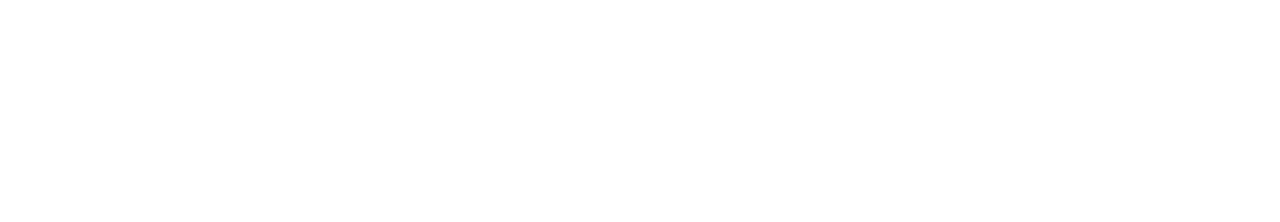
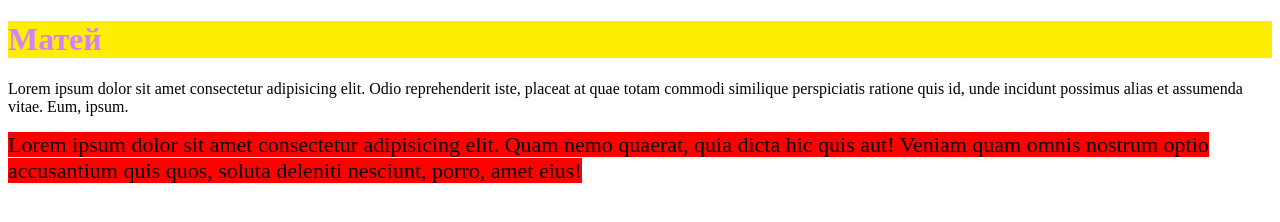
Before and after one commit to vepaks/ExamplesHTMLCSS, a plain HTML site: page index.html in a window 1280 px wide. Drawn offline with Linux system fonts and the light colour scheme.

Commit message:
15.12.2021

```diff
--- a/css/style.css
+++ b/css/style.css
@@ -0,0 +1,33 @@
+/*
+
+прериоритети
+от най-ниско до най-високо
+* {}
+p{}
+.class-name {}
+# id-name {}
+inline-style
+
+при съчетавене прериоритета се сборуват
+
+*/
+
+
+.header {
+    color: rgb(214, 127, 255);
+    background-color: rgb(255, 238, 0);
+}
+
+.ull {
+    color: red;
+    background-color: royalblue;
+}
+
+p mark {
+    background-color: red;
+}
+
+mark{
+    font-size: 22px;
+    background-color: blue;
+}
--- a/index.html
+++ b/index.html
@@ -6,12 +6,21 @@
     <meta http-equiv="X-UA-Compatible" content="IE=edge">
     <meta name="viewport" content="width=device-width, initial-scale=1.0">
     <title>Document</title>
+    <link rel="stylesheet" href="css/style.css">
 </head>
 
 <body>
+    <h1 class="header">Матей</h1>
 
+    <p>
+        Lorem ipsum dolor sit amet consectetur adipisicing elit. Odio reprehenderit iste, placeat at quae totam commodi
+        similique perspiciatis ratione quis id, unde incidunt possimus alias et assumenda vitae. Eum, ipsum.
+    </p>
 
-
+    <p>
+        <mark>Lorem ipsum dolor sit amet consectetur adipisicing elit. Quam nemo quaerat, quia dicta hic quis aut!
+            Veniam quam omnis nostrum optio accusantium quis quos, soluta deleniti nesciunt, porro, amet eius!</mark>
+    </p>
 </body>
 
 </html>
```
